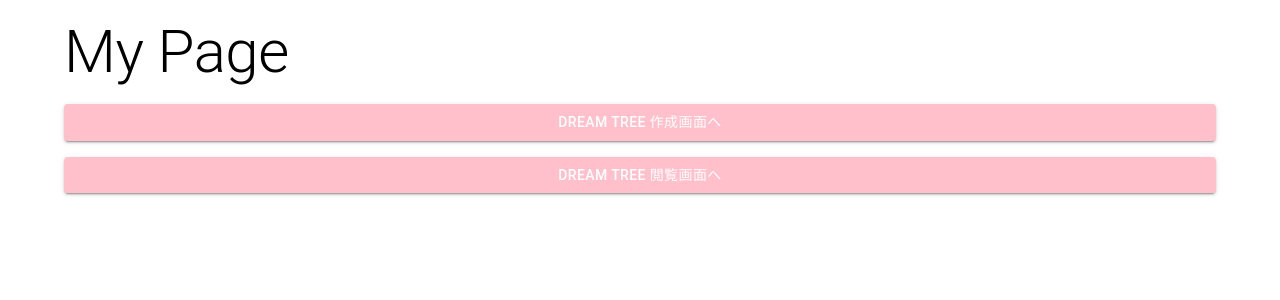
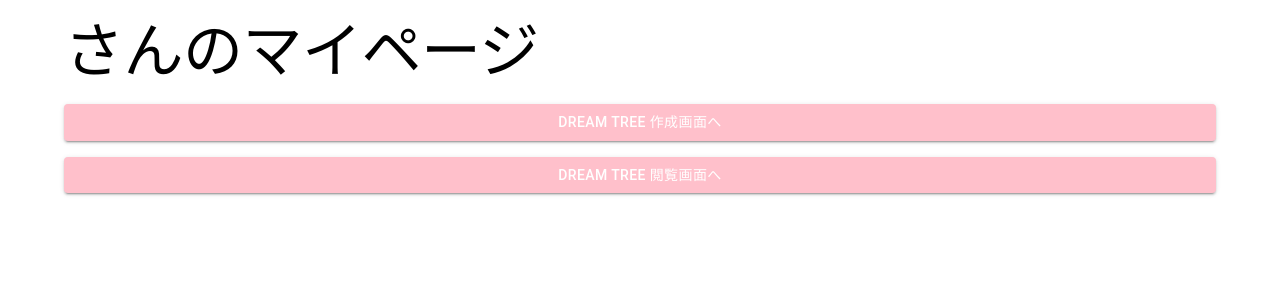
Before and after one commit to PRTIMES-hackathon-2025-winter-team2/frontend, a React (Create React App) app: page /home/1 in a window 1280 px wide. Shown: the top 300 px of the page. Built offline with nearby package versions, Linux system fonts and the light colour scheme; no server answers.

Commit message:
name の使用

```diff
--- a/src/components/pages/MainComponents.tsx
+++ b/src/components/pages/MainComponents.tsx
@@ -1,13 +1,14 @@
 import { Typography, Container, Button, Stack } from "@mui/material";
 import { Link, useParams } from "react-router-dom";
+import { useUserInfo } from "./hooks/useUserInfo";
 
 export const MainComponent = () => {
   const { userId } = useParams();
-  console.log(userId);
+  const userInfo = useUserInfo(userId || "");
   return (
     <Container sx={{ mt: 2 }}>
       <Stack direction="column" spacing={2}>
-        <Typography variant="h2">My Page</Typography>
+        <Typography variant="h2">{userInfo.name}さんのマイページ</Typography>
         <Button
           variant="contained"
           sx={{
--- /dev/null
+++ b/src/components/pages/hooks/useUserInfo.ts
@@ -0,0 +1,16 @@
+import useSWR from "swr";
+
+async function fetcher(key: string) {
+  return fetch(key).then((res) => res.json());
+}
+type jsonData = {
+  id: string;
+  name: string;
+};
+
+export function useUserInfo(userId: string) {
+  const API_URL = `http://localhost:5000/users/${userId}`;
+  const { data } = useSWR<jsonData>(API_URL, fetcher);
+
+  return data || { id: "", name: "" };
+}
```
